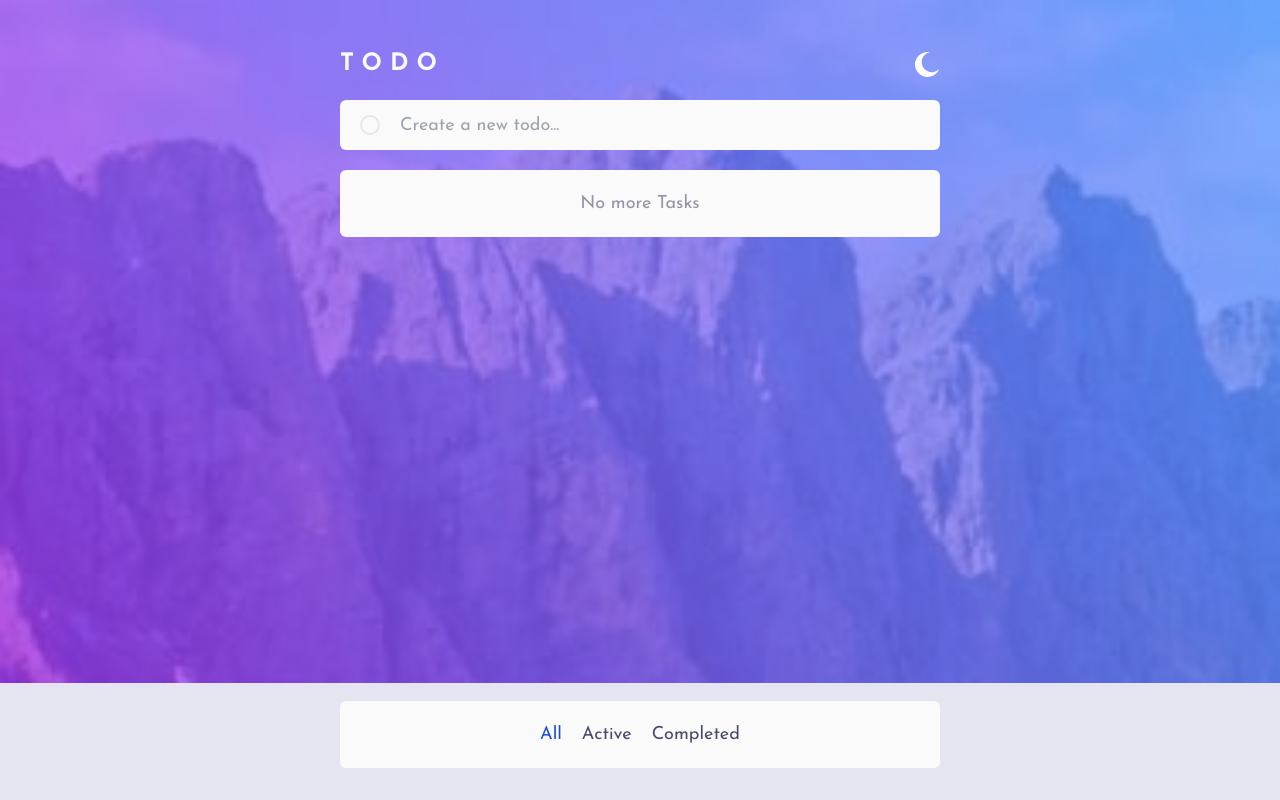
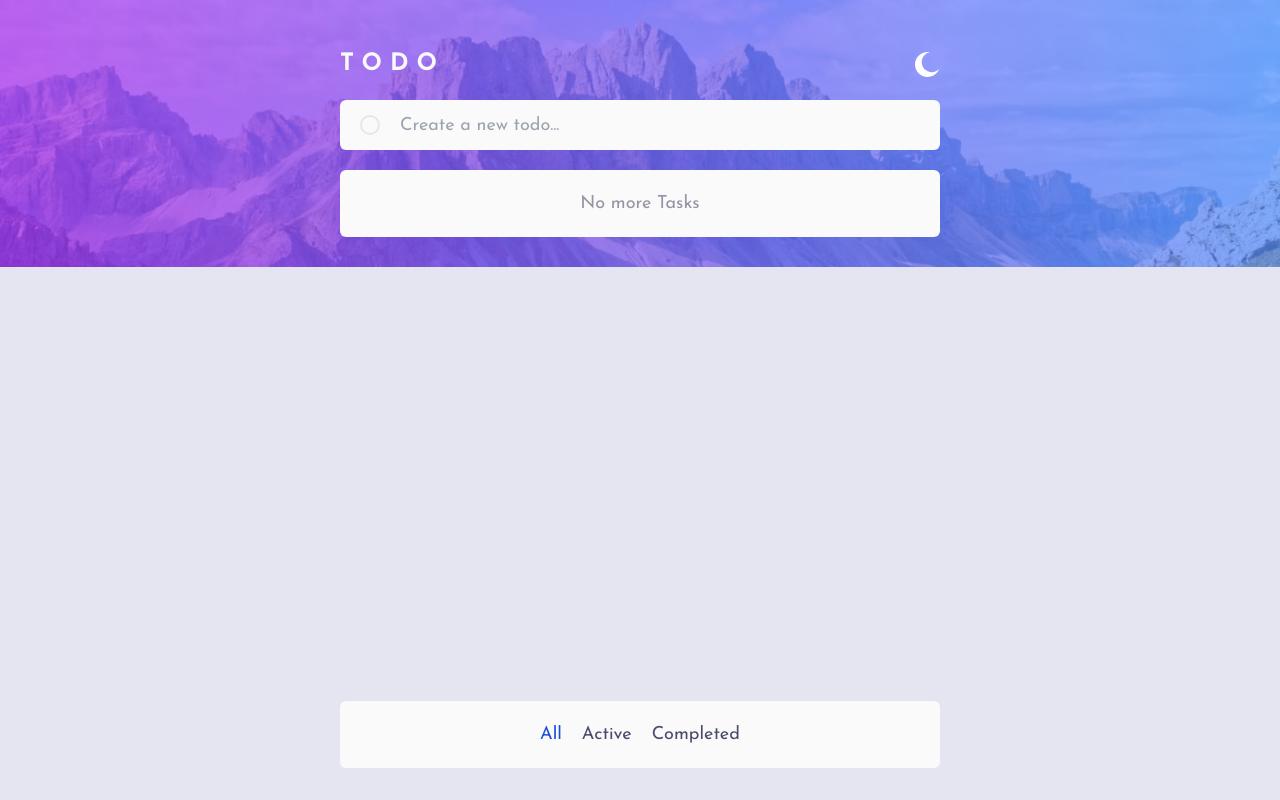
Before and after one commit to flaviogp/todo-app-main, a React (Vite) app: page / in a window 1280 px wide. Built offline with nearby package versions, Linux system fonts and the light colour scheme.

Commit message:
feat: add desktop responsibility

```diff
--- a/src/App.tsx
+++ b/src/App.tsx
@@ -19,7 +19,7 @@ function App() {
 
 
   return (
-    <div className={`w-[100vw] h-[100vh]  bg-no-repeat bg-contain flex justify-center pt-12 ${mode === 'light' ? 'bg-background-light-mobile bg-very-light-grayish-blue' : 'bg-background-dark-mobile bg-very-dark-blue'}`}>
+    <div className={`w-[100vw] h-[100vh]  bg-no-repeat bg-contain  flex justify-center pt-12 ${mode === 'light' ? 'bg-background-light-mobile md:bg-background-light-desktop bg-very-light-grayish-blue' : 'bg-background-dark-mobile md:bg-background-dark-desktop bg-very-dark-blue'}`}>
       <Container list={list} setList={setList} setMode={setMode} mode={mode}/>
     </div>
   )
--- a/src/components/Container.tsx
+++ b/src/components/Container.tsx
@@ -14,7 +14,7 @@ const Container = ({list, setList, setMode, mode}: ContainerProps) => {
   return (
     <div className="container max-w-[600px] w-[90%] h-full flex flex-col gap-5">
         <Header setMode={setMode} mode={mode}/>
-        <Main list={list} setList={setList} setMode={setMode} mode={mode} />
+        <Main list={list} setList={setList} mode={mode} />
     </div>
   )
 }
```
